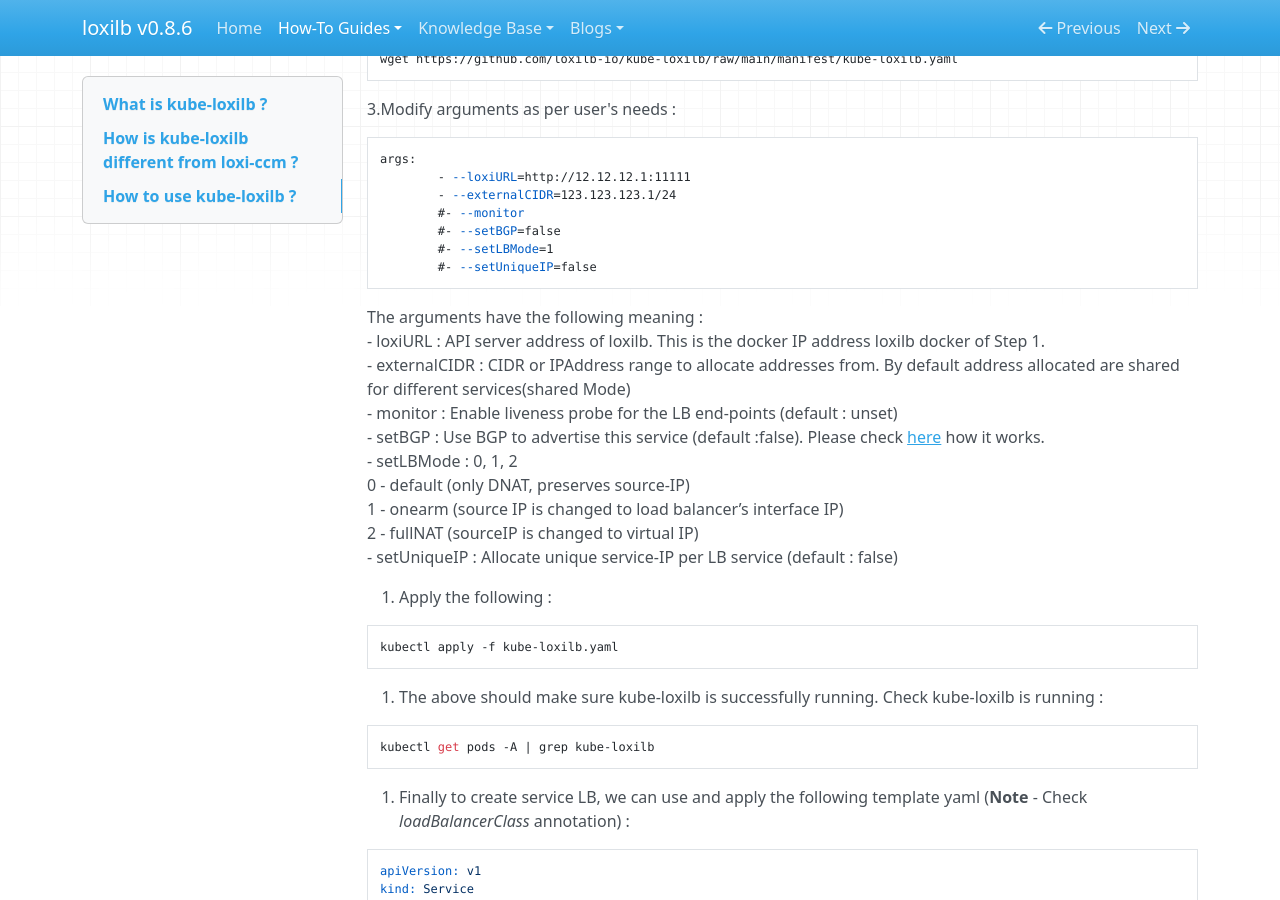
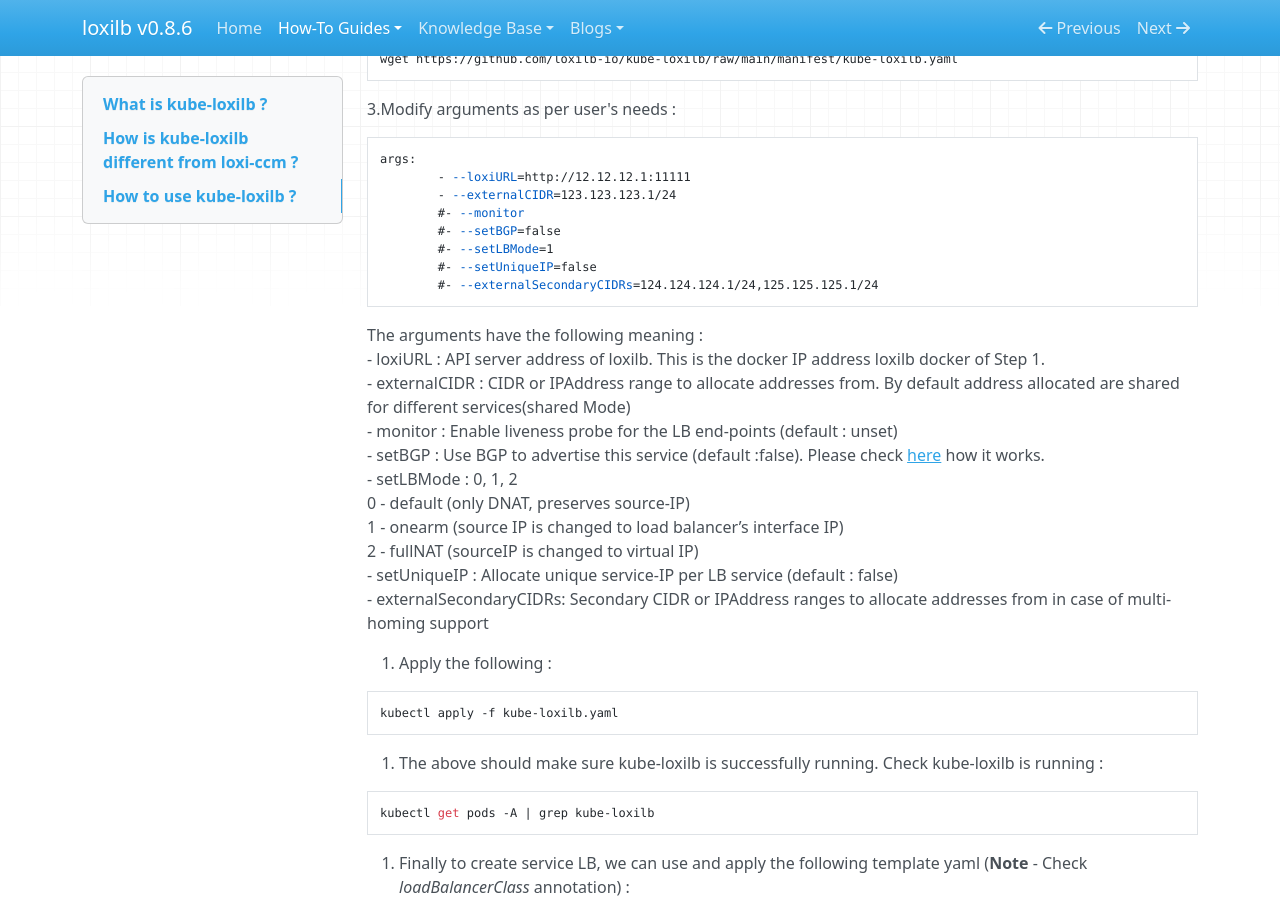
Before and after one commit to loxilb-io/loxilbdocs, an MkDocs documentation site: the page built from docs/kube-loxilb.md, in a window 1280 px wide and 900 px high, scrolled down 594 px. Built offline with MkDocs 1.6.1, drawn with Linux system fonts in a browser that asks for light colours; nearby versions of some CDN libraries.

Commit message:
Update kube-loxilb.md

````diff
--- a/docs/kube-loxilb.md
+++ b/docs/kube-loxilb.md
@@ -27,6 +27,7 @@
         #- --setBGP=false
         #- --setLBMode=1
         #- --setUniqueIP=false
+        #- --externalSecondaryCIDRs=124.124.124.1/24,125.125.125.1/24
 ```
 
 The arguments have the following meaning :
@@ -39,6 +40,7 @@
   1 - onearm (source IP is changed to load balancer’s interface IP)
   2 - fullNAT (sourceIP is changed to virtual IP)
 - setUniqueIP : Allocate unique service-IP per LB service (default : false)
+- externalSecondaryCIDRs: Secondary CIDR or IPAddress ranges to allocate addresses from in case of multi-homing support
 
 4. Apply the following :
 ```
````
